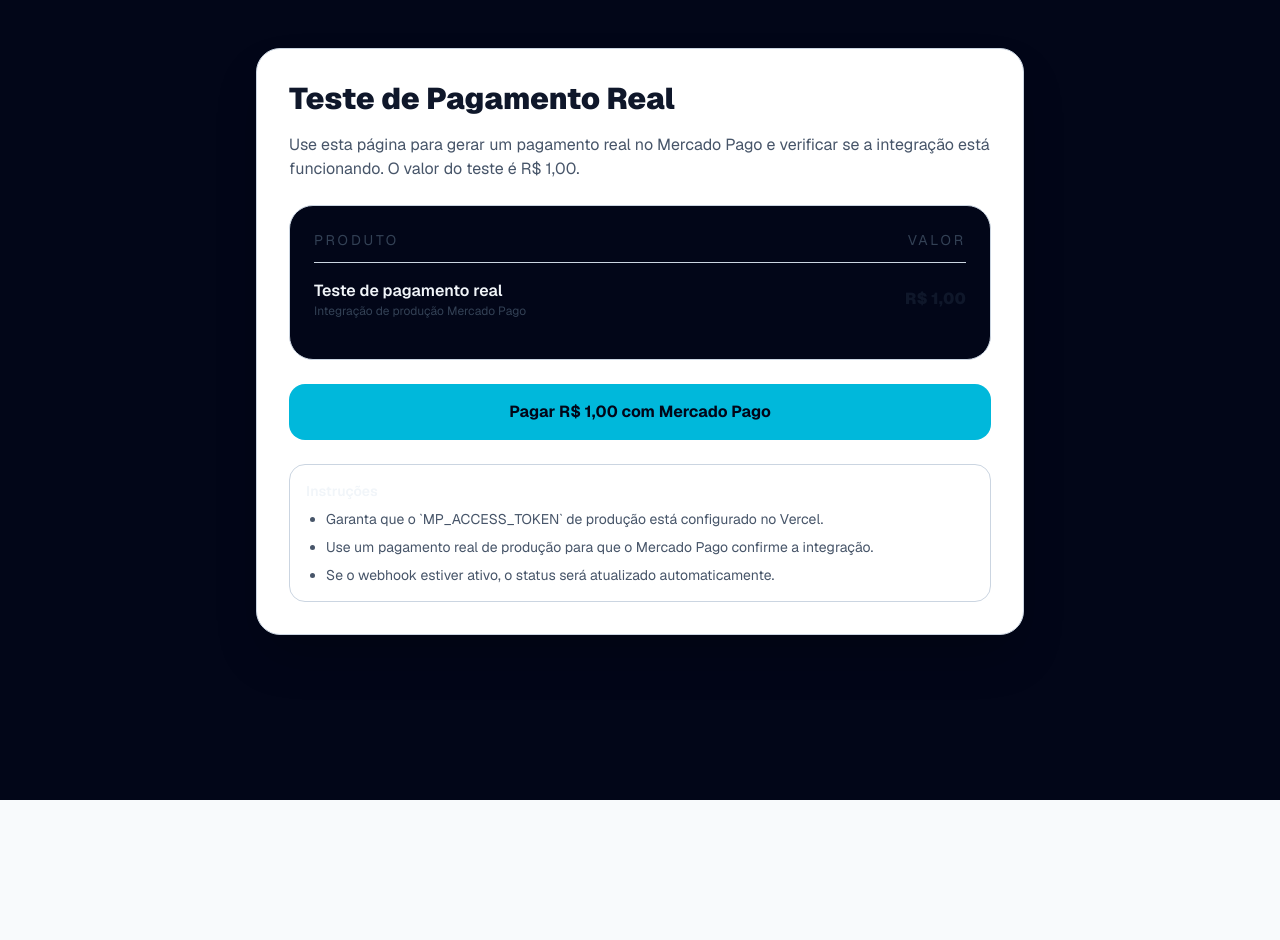
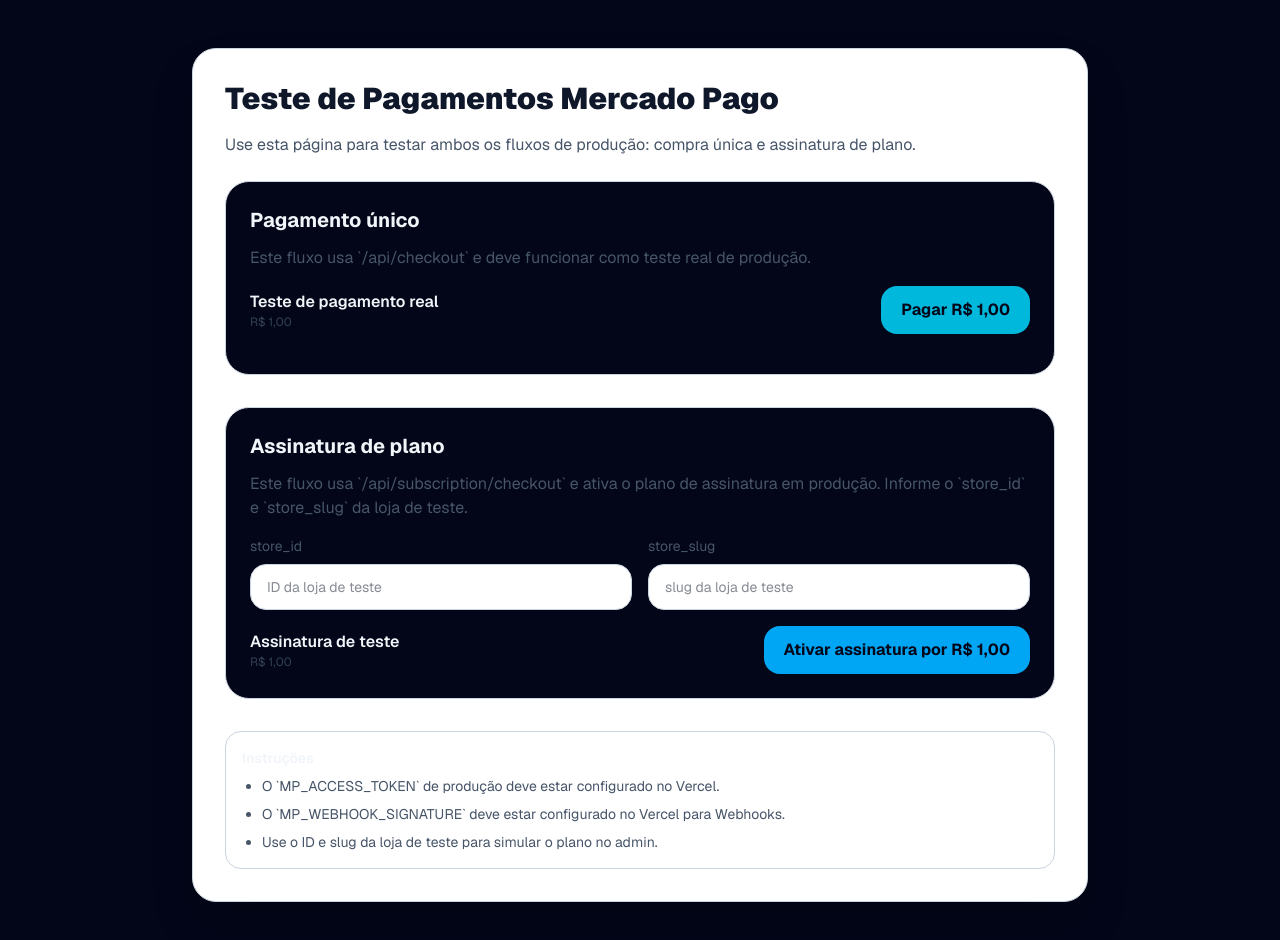
Before and after one commit to gabrielbarros1975-lgtm/Prinzo, a Next.js app: page /test-payment in a window 1280 px wide. Shown: the top 940 px of the page. Before the commit the page ends 800 px from the top, so only its background shows below. Built offline with nearby package versions, Linux system fonts and the light colour scheme.

Commit message:
teste de pagamento novo

```diff
--- a/src/app/test-payment/page.js
+++ b/src/app/test-payment/page.js
@@ -3,12 +3,15 @@
 import { useState } from 'react';
 
 export default function TestPaymentPage() {
-  const [loading, setLoading] = useState(false);
+  const [loadingPayment, setLoadingPayment] = useState(false);
+  const [loadingSubscription, setLoadingSubscription] = useState(false);
   const [error, setError] = useState('');
+  const [storeId, setStoreId] = useState('');
+  const [storeSlug, setStoreSlug] = useState('');
 
   async function handleTestPayment() {
     setError('');
-    setLoading(true);
+    setLoadingPayment(true);
 
     try {
       const res = await fetch('/api/checkout', {
@@ -32,44 +35,112 @@
     } catch (err) {
       setError(err.message || 'Erro inesperado ao iniciar o pagamento');
     } finally {
-      setLoading(false);
+      setLoadingPayment(false);
+    }
+  }
+
+  async function handleTestSubscription() {
+    setError('');
+    setLoadingSubscription(true);
+
+    if (!storeId || !storeSlug) {
+      setError('Informe o store_id e o store_slug para testar a assinatura.');
+      setLoadingSubscription(false);
+      return;
+    }
+
+    try {
+      const res = await fetch('/api/subscription/checkout', {
+        method: 'POST',
+        headers: { 'Content-Type': 'application/json' },
+        body: JSON.stringify({ store_id: storeId, store_slug: storeSlug }),
+      });
+
+      const data = await res.json();
+      if (!res.ok) throw new Error(data?.error || 'Erro ao iniciar checkout de assinatura');
+      window.location.href = data.init_point;
+    } catch (err) {
+      setError(err.message || 'Erro inesperado ao iniciar o checkout de assinatura');
+    } finally {
+      setLoadingSubscription(false);
     }
   }
 
   return (
     <main className="min-h-screen bg-slate-950 text-slate-100 px-4 py-12">
-      <div className="mx-auto max-w-3xl rounded-3xl border border-slate-800 bg-slate-900/95 p-8 shadow-2xl">
-        <h1 className="text-3xl font-black text-white mb-4">Teste de Pagamento Real</h1>
+      <div className="mx-auto max-w-4xl rounded-3xl border border-slate-800 bg-slate-900/95 p-8 shadow-2xl">
+        <h1 className="text-3xl font-black text-white mb-4">Teste de Pagamentos Mercado Pago</h1>
         <p className="text-slate-400 mb-6">
-          Use esta página para gerar um pagamento real no Mercado Pago e verificar se a integração está funcionando.
-          O valor do teste é R$ 1,00.
+          Use esta página para testar ambos os fluxos de produção:
+          compra única e assinatura de plano.
         </p>
 
-        <div className="rounded-3xl border border-slate-800 bg-slate-950 p-6 mb-6">
-          <div className="flex items-center justify-between mb-3">
-            <span className="text-sm uppercase tracking-[0.2em] text-slate-500">Produto</span>
-            <span className="text-sm uppercase tracking-[0.2em] text-slate-500">Valor</span>
-          </div>
-          <div className="flex items-center justify-between py-4 border-t border-slate-800">
+        <section className="rounded-3xl border border-slate-800 bg-slate-950 p-6 mb-8">
+          <h2 className="text-xl font-bold mb-3">Pagamento único</h2>
+          <p className="text-slate-400 mb-4">Este fluxo usa `/api/checkout` e deve funcionar como teste real de produção.</p>
+
+          <div className="flex items-center justify-between mb-4 gap-4">
             <div>
               <p className="font-semibold">Teste de pagamento real</p>
-              <p className="text-xs text-slate-500">Integração de produção Mercado Pago</p>
+              <p className="text-xs text-slate-500">R$ 1,00</p>
             </div>
-            <span className="font-black text-white">R$ 1,00</span>
+            <button
+              type="button"
+              onClick={handleTestPayment}
+              disabled={loadingPayment}
+              className="rounded-2xl bg-cyan-500 px-5 py-3 text-base font-bold text-slate-950 transition hover:bg-cyan-400 disabled:cursor-not-allowed disabled:opacity-60"
+            >
+              {loadingPayment ? 'Redirecionando...' : 'Pagar R$ 1,00'}
+            </button>
           </div>
-        </div>
+        </section>
 
-        <button
-          type="button"
-          onClick={handleTestPayment}
-          disabled={loading}
-          className="w-full rounded-2xl bg-cyan-500 px-5 py-4 text-base font-bold text-slate-950 transition hover:bg-cyan-400 disabled:cursor-not-allowed disabled:opacity-60"
-        >
-          {loading ? 'Redirecionando para Mercado Pago...' : 'Pagar R$ 1,00 com Mercado Pago'}
-        </button>
+        <section className="rounded-3xl border border-slate-800 bg-slate-950 p-6 mb-8">
+          <h2 className="text-xl font-bold mb-3">Assinatura de plano</h2>
+          <p className="text-slate-400 mb-4">
+            Este fluxo usa `/api/subscription/checkout` e ativa o plano de assinatura em produção.
+            Informe o `store_id` e `store_slug` da loja de teste.
+          </p>
+
+          <div className="grid gap-4 sm:grid-cols-2 mb-4">
+            <label className="block text-sm text-slate-300">
+              store_id
+              <input
+                value={storeId}
+                onChange={e => setStoreId(e.target.value)}
+                className="mt-2 w-full rounded-2xl border border-slate-700 bg-slate-900 px-4 py-3 text-white outline-none focus:border-cyan-500"
+                placeholder="ID da loja de teste"
+              />
+            </label>
+            <label className="block text-sm text-slate-300">
+              store_slug
+              <input
+                value={storeSlug}
+                onChange={e => setStoreSlug(e.target.value)}
+                className="mt-2 w-full rounded-2xl border border-slate-700 bg-slate-900 px-4 py-3 text-white outline-none focus:border-cyan-500"
+                placeholder="slug da loja de teste"
+              />
+            </label>
+          </div>
+
+          <div className="flex items-center justify-between gap-4">
+            <div>
+              <p className="font-semibold">Assinatura de teste</p>
+              <p className="text-xs text-slate-500">R$ 1,00</p>
+            </div>
+            <button
+              type="button"
+              onClick={handleTestSubscription}
+              disabled={loadingSubscription}
+              className="rounded-2xl bg-sky-500 px-5 py-3 text-base font-bold text-slate-950 transition hover:bg-sky-400 disabled:cursor-not-allowed disabled:opacity-60"
+            >
+              {loadingSubscription ? 'Redirecionando...' : 'Ativar assinatura por R$ 1,00'}
+            </button>
+          </div>
+        </section>
 
         {error ? (
-          <div className="mt-4 rounded-2xl border border-rose-500 bg-rose-950/20 px-4 py-3 text-rose-200">
+          <div className="rounded-2xl border border-rose-500 bg-rose-950/20 px-4 py-3 text-rose-200">
             {error}
           </div>
         ) : null}
@@ -77,9 +148,9 @@
         <div className="mt-6 rounded-2xl border border-slate-800 bg-slate-900 p-4 text-sm text-slate-400">
           <p className="font-semibold text-slate-100 mb-2">Instruções</p>
           <ul className="space-y-2 list-disc pl-5">
-            <li>Garanta que o `MP_ACCESS_TOKEN` de produção está configurado no Vercel.</li>
-            <li>Use um pagamento real de produção para que o Mercado Pago confirme a integração.</li>
-            <li>Se o webhook estiver ativo, o status será atualizado automaticamente.</li>
+            <li>O `MP_ACCESS_TOKEN` de produção deve estar configurado no Vercel.</li>
+            <li>O `MP_WEBHOOK_SIGNATURE` deve estar configurado no Vercel para Webhooks.</li>
+            <li>Use o ID e slug da loja de teste para simular o plano no admin.</li>
           </ul>
         </div>
       </div>
```
